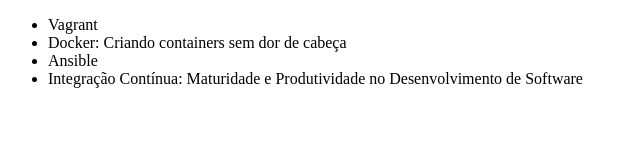
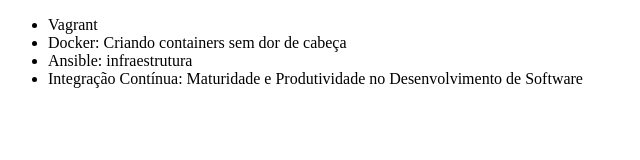
Before and after one commit to edmarques11/alura-git, a plain HTML site: page index.html in a window 1280 px wide. Shown: the whole page, without its empty margins (0-640 px from the left). Drawn offline with Linux system fonts and the light colour scheme.

Commit message:
mudando nome do curso de Ansible

```diff
--- a/index.html
+++ b/index.html
@@ -8,7 +8,7 @@
     <ul>
         <li>Vagrant</li>
         <li>Docker: Criando containers sem dor de cabeça</li>
-        <li>Ansible</li>
+        <li>Ansible: infraestrutura</li>
         <li>Integração Contínua: Maturidade e Produtividade no Desenvolvimento de Software</li>
     </ul>
 </body>
```
